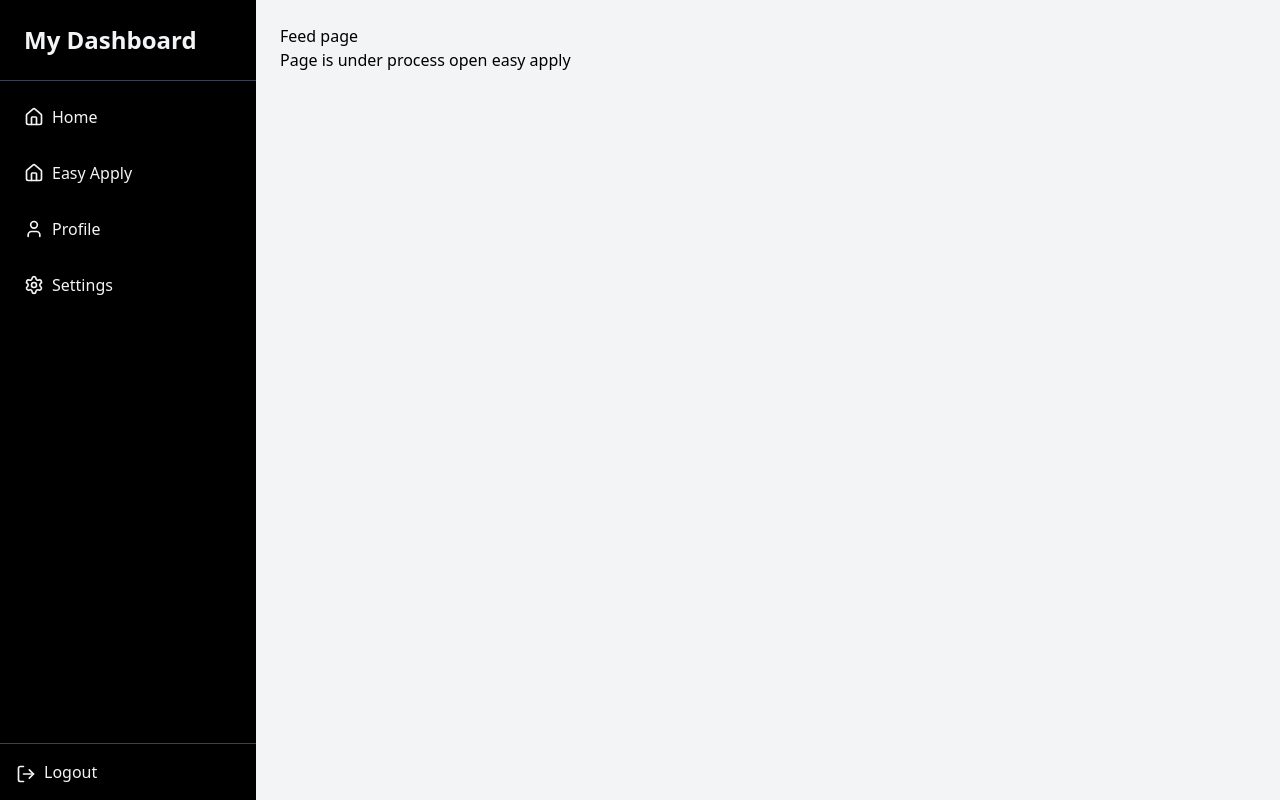
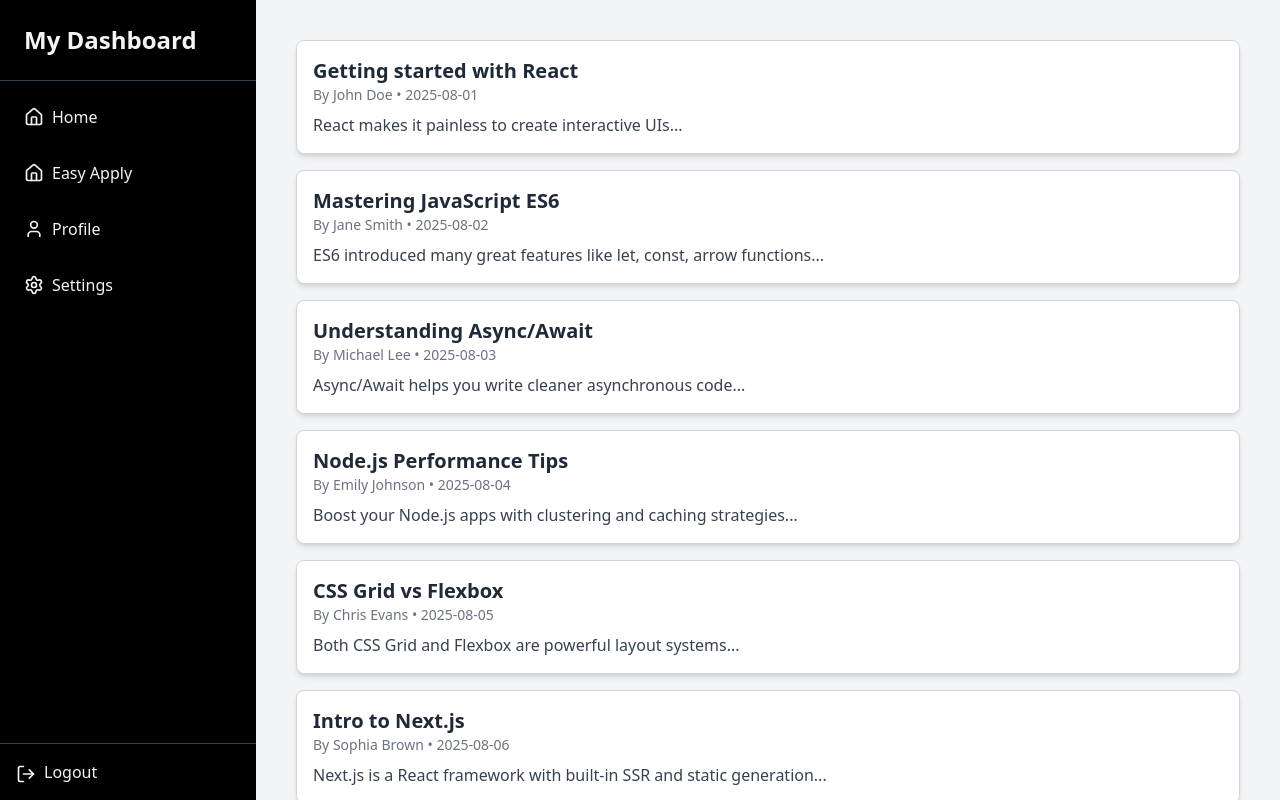
Before and after one commit to Ssharma0355/react-tech-social-media, a React (Create React App) app: page /dashboard in a window 1280 px wide. Built offline with nearby package versions, Linux system fonts and the light colour scheme.

Commit message:
added feed

```diff
--- /dev/null
+++ b/src/Widgets/PostsCard.js
@@ -0,0 +1,23 @@
+import React from 'react'
+import postsData from '../assets/JSONs/postsData'
+
+const PostsCard = () => {
+  return (
+    <div className="grid grid-cols-1 md:grids-cols-2 gap-4 p-4">
+      {postsData.map((post) => (
+        <div
+          key={post.id}
+          className="border border-gray-300 p-4 rounded-lg shadow-md bg-white"
+        >
+          <h2 className="text-xl font-semibold text-gray-800">{post.title}</h2>
+          <p className="text-sm text-gray-500">
+            By {post.author} • {post.date}
+          </p>
+          <p className="mt-2 text-gray-700">{post.content}</p>
+        </div>
+      ))}
+    </div>
+  );
+}
+
+export default PostsCard
--- /dev/null
+++ b/src/assets/JSONs/postsData.js
@@ -0,0 +1,160 @@
+// src/data/postsData.js
+const postsData = [
+  {
+    id: 1,
+    title: "Getting started with React",
+    author: "John Doe",
+    content: "React makes it painless to create interactive UIs...",
+    date: "2025-08-01",
+  },
+  {
+    id: 2,
+    title: "Mastering JavaScript ES6",
+    author: "Jane Smith",
+    content:
+      "ES6 introduced many great features like let, const, arrow functions...",
+    date: "2025-08-02",
+  },
+  {
+    id: 3,
+    title: "Understanding Async/Await",
+    author: "Michael Lee",
+    content: "Async/Await helps you write cleaner asynchronous code...",
+    date: "2025-08-03",
+  },
+  {
+    id: 4,
+    title: "Node.js Performance Tips",
+    author: "Emily Johnson",
+    content:
+      "Boost your Node.js apps with clustering and caching strategies...",
+    date: "2025-08-04",
+  },
+  {
+    id: 5,
+    title: "CSS Grid vs Flexbox",
+    author: "Chris Evans",
+    content: "Both CSS Grid and Flexbox are powerful layout systems...",
+    date: "2025-08-05",
+  },
+  {
+    id: 6,
+    title: "Intro to Next.js",
+    author: "Sophia Brown",
+    content:
+      "Next.js is a React framework with built-in SSR and static generation...",
+    date: "2025-08-06",
+  },
+  {
+    id: 7,
+    title: "State Management with Redux",
+    author: "David Wilson",
+    content:
+      "Redux provides a predictable state container for JavaScript apps...",
+    date: "2025-08-07",
+  },
+  {
+    id: 8,
+    title: "MongoDB Basics",
+    author: "Olivia Clark",
+    content:
+      "MongoDB is a NoSQL database that stores data in JSON-like documents...",
+    date: "2025-08-08",
+  },
+  {
+    id: 9,
+    title: "Deploying Apps with Docker",
+    author: "Liam Scott",
+    content: "Docker allows you to package applications into containers...",
+    date: "2025-08-09",
+  },
+  {
+    id: 10,
+    title: "Authentication with JWT",
+    author: "Emma White",
+    content:
+      "JWTs are a popular way to implement authentication in web apps...",
+    date: "2025-08-10",
+  },
+  {
+    id: 11,
+    title: "Tailwind CSS Tips",
+    author: "Daniel Harris",
+    content:
+      "Tailwind provides utility-first CSS classes for rapid UI building...",
+    date: "2025-08-11",
+  },
+  {
+    id: 12,
+    title: "GraphQL vs REST",
+    author: "Ava Lewis",
+    content: "GraphQL allows clients to request exactly the data they need...",
+    date: "2025-08-12",
+  },
+  {
+    id: 13,
+    title: "Building APIs with FastAPI",
+    author: "Noah Walker",
+    content:
+      "FastAPI is a modern Python framework for building APIs quickly...",
+    date: "2025-08-13",
+  },
+  {
+    id: 14,
+    title: "Handling Forms in React",
+    author: "Sophia Hall",
+    content:
+      "Controlled vs uncontrolled components are key in form handling...",
+    date: "2025-08-14",
+  },
+  {
+    id: 15,
+    title: "React Hooks Deep Dive",
+    author: "James Allen",
+    content:
+      "Hooks like useState, useEffect, and useContext simplify state management...",
+    date: "2025-08-15",
+  },
+  {
+    id: 16,
+    title: "Improving Web Performance",
+    author: "Isabella Young",
+    content:
+      "Lazy loading, code splitting, and caching can boost performance...",
+    date: "2025-08-16",
+  },
+  {
+    id: 17,
+    title: "TypeScript for Beginners",
+    author: "Benjamin King",
+    content:
+      "TypeScript adds static typing to JavaScript for safer development...",
+    date: "2025-08-17",
+  },
+  {
+    id: 18,
+    title: "CI/CD with GitHub Actions",
+    author: "Mia Wright",
+    content:
+      "Automate your workflows with GitHub Actions for testing and deployment...",
+    date: "2025-08-18",
+  },
+  {
+    id: 19,
+    title: "Microservices Architecture",
+    author: "Ethan Green",
+    content:
+      "Microservices break applications into smaller, independent services...",
+    date: "2025-08-19",
+  },
+  {
+    id: 20,
+    title: "Intro to Cloud Computing",
+    author: "Charlotte Adams",
+    content:
+      "Cloud providers like AWS, Azure, and GCP offer scalable infrastructure...",
+    date: "2025-08-20",
+  },
+];
+
+export default postsData;
--- a/src/pages/easyapply/EasyApply.js
+++ b/src/pages/easyapply/EasyApply.js
@@ -4,7 +4,7 @@ import JobCard from '../../Widgets/JobCard';
 import CandidateCard from '../../Widgets/CandidateCard';
 
 const EasyApply = () => {
-  const [userType, setusertpe] = useState(false);
+  const [userType, setusertpe] = useState(true);
   return (
     <DashboardLayout>
       <h1>Easy Apply</h1>
--- a/src/pages/feed/Feed.js
+++ b/src/pages/feed/Feed.js
@@ -1,11 +1,11 @@
 import React from 'react'
 import DashboardLayout from "../../layouts/DashboardLayout";
+import PostsCard from '../../Widgets/PostsCard';
 
 const Feed = () => {
   return (
     <DashboardLayout>
-      <h1 className="text-black">Feed page</h1>
-      <h1 className="text-black">Page is under process open easy apply</h1>
+      <PostsCard />
     </DashboardLayout>
   );
 }
```
